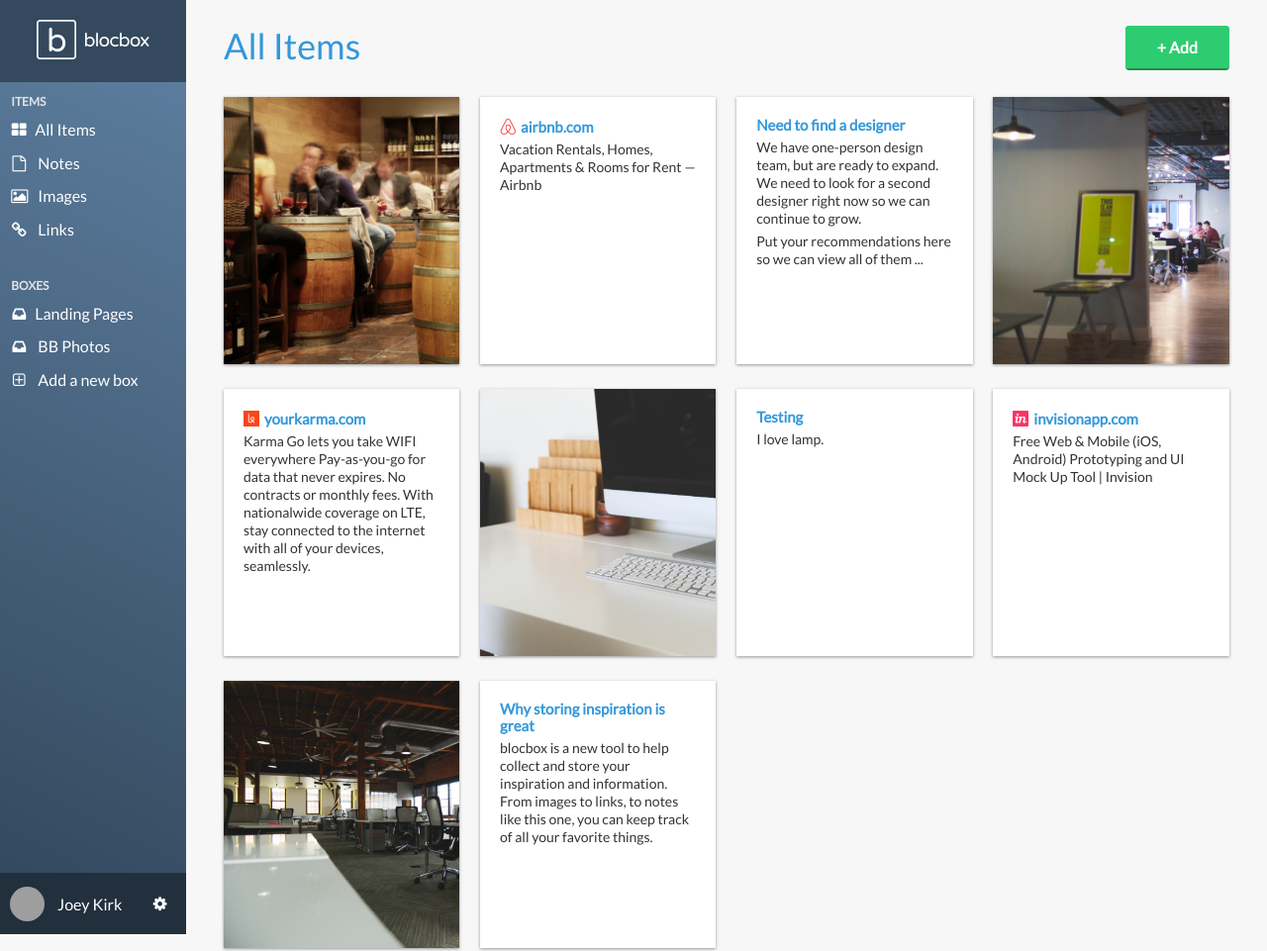
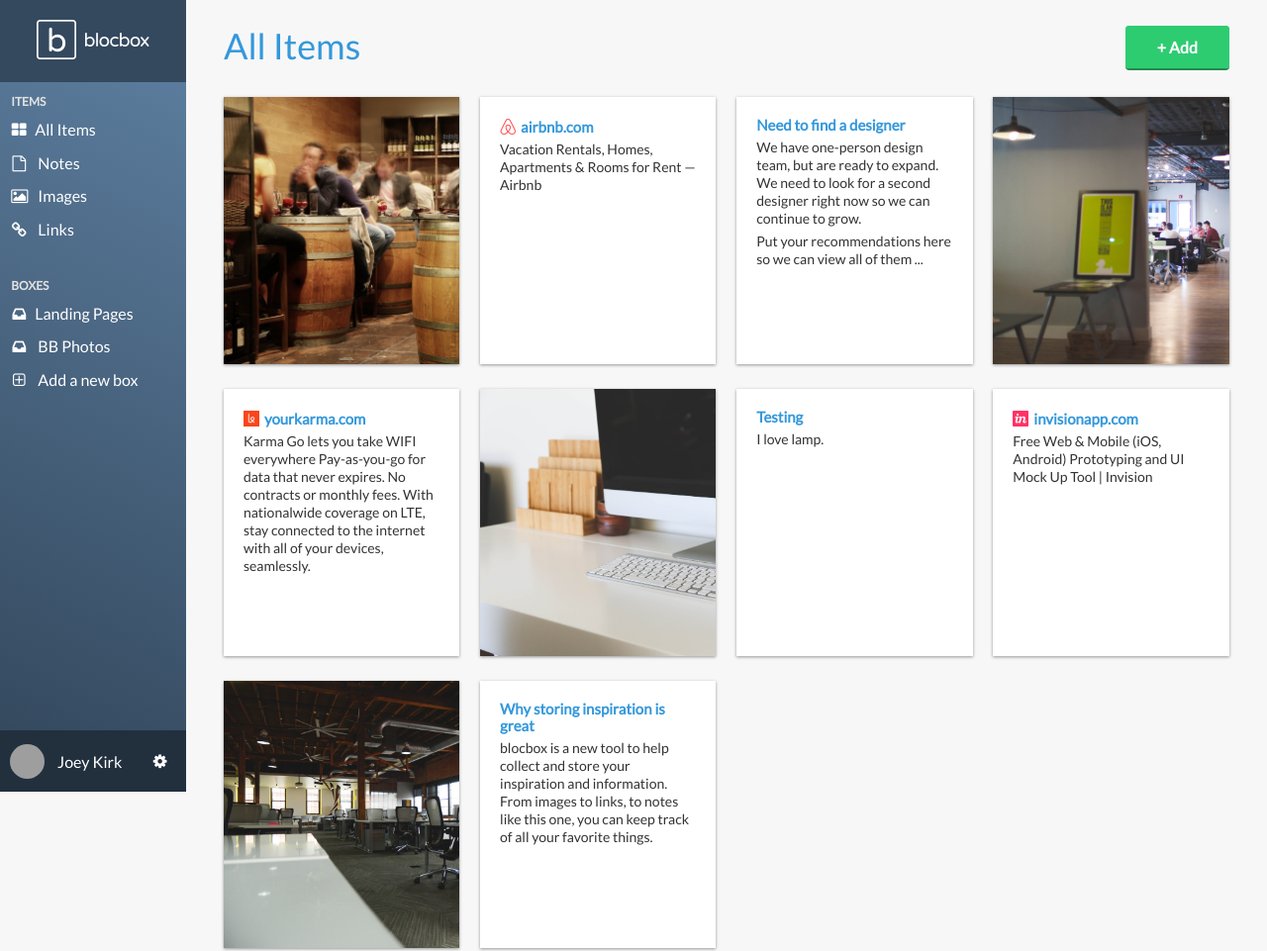
Before and after one commit to yxue368monica/Blocbox, a plain HTML site: page dashboard.html in a window 1280 px wide. Shown: the whole page at 99% size. Drawn offline with Linux system fonts and the light colour scheme; files that its build step writes are made by us from their sources; grey boxes are pictures that could not be loaded.

Commit message:
Final Push, Deploying Blocbox

```diff
--- a/css/style.css
+++ b/css/style.css
@@ -529,7 +529,7 @@ p{
 
 @media (min-width:992px) {
 .left-nav {
-  height: 118vh; /* span 100 to the top and bottom regardlass of browser size -> match viewport? It doesn't go all the way to the bottom */
+  height: 100vh; /* span 100 to the top and bottom regardlass of browser size -> match viewport? It doesn't go all the way to the bottom */
   width: 14.66666667%;
   color: #FFFFFF;
   background: #34495E;
```
